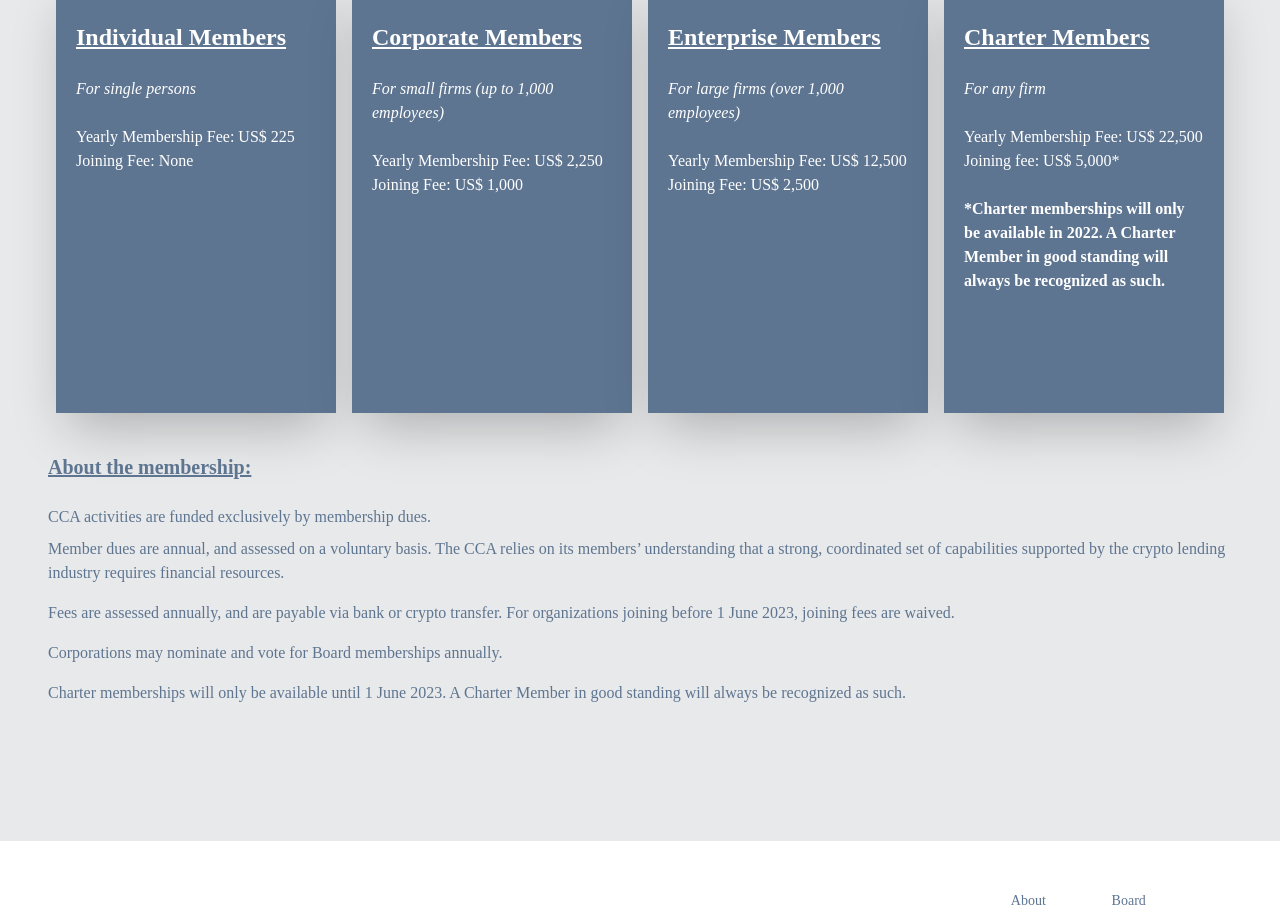
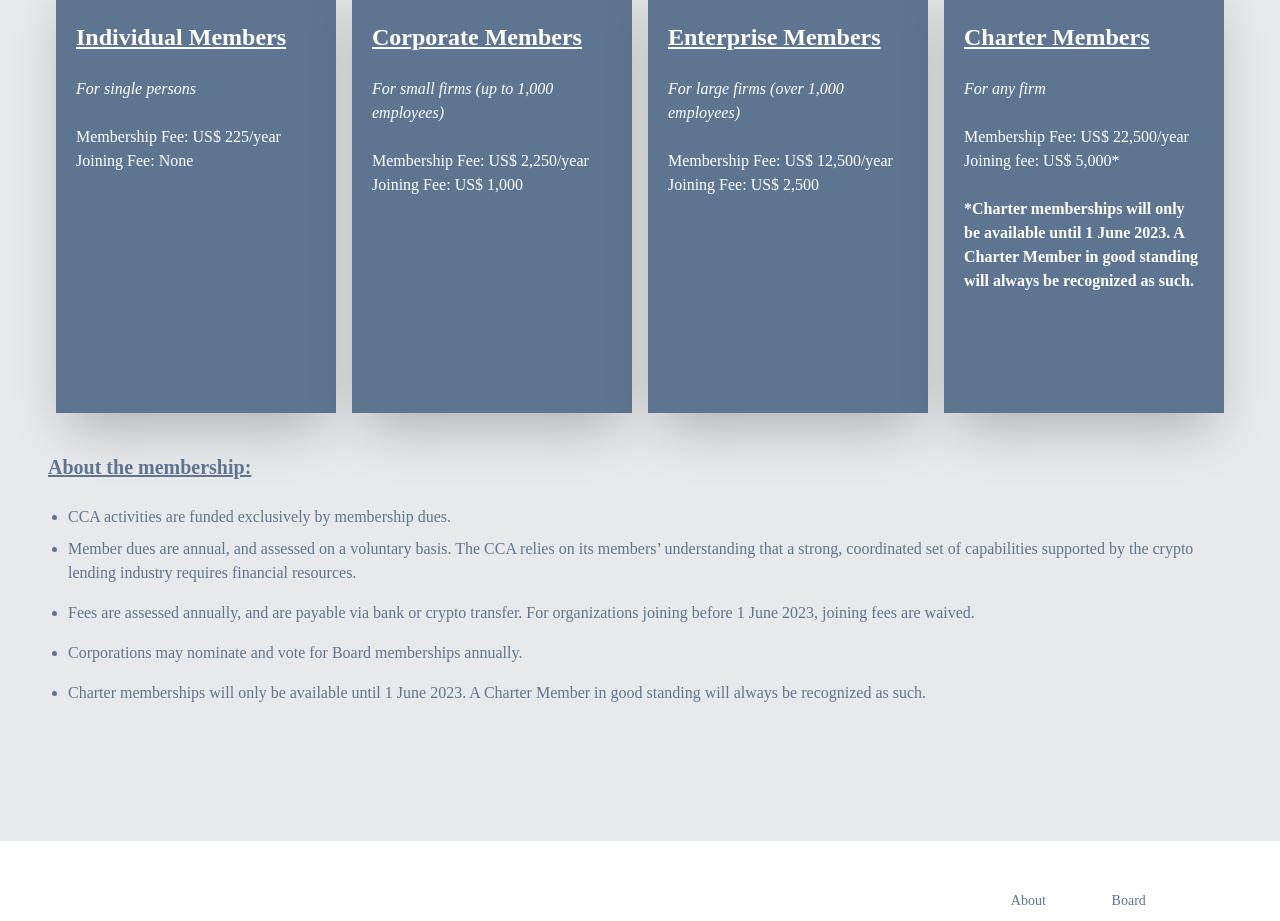
Before and after one commit to crypto-credit-association/cca-website, a Next.js app: page /membership in a window 1280 px wide. Shown: the part 1360-2281 px from the top of the page. Built offline with nearby package versions, Linux system fonts and the light colour scheme; a web font is replaced by a local one.

Commit message:
Membership page copy updates

```diff
--- a/pages/membership.js
+++ b/pages/membership.js
@@ -60,35 +60,37 @@ function Membership() {
                 <div className="bg-blue-dark h-full py-12 shadow-2xl mb-5 mx-5 md:mx-2">
                   <h4 className="text-white text-2xl font-semibold underline px-5">Individual Members</h4>
                   <p className="py-6 text-white px-5 italic">For single persons </p>
-                  <p className="text-white px-5">Yearly Membership Fee: US$ 225</p>
+                  <p className="text-white px-5">Membership Fee: US$ 225/year</p>
                   <p className="text-white px-5">Joining Fee: None</p>
                 </div>
                 <div className="bg-blue-dark h-full py-12 shadow-2xl mx-5 md:mx-2 mt-5 md:mt-0">
                   <h4 className="text-white text-2xl font-semibold underline px-5">Corporate Members</h4>
                   <p className="italic py-6 text-white px-5">For small firms (up to 1,000 employees)</p>
-                  <p className="text-white px-5">Yearly Membership Fee: US$ 2,250</p>
+                  <p className="text-white px-5">Membership Fee: US$ 2,250/year</p>
                   <p className="text-white px-5">Joining Fee: US$ 1,000</p>
                 </div>
                 <div className="bg-blue-dark mt-10 h-full py-12 shadow-2xl mx-5 md:mx-2  md:mt-0">
                   <h4 className="text-white text-2xl font-semibold underline px-5">Enterprise Members</h4>
                   <p className="py-6 text-white px-5 italic">For large firms (over 1,000 employees) </p>
-                  <p className="text-white px-5">Yearly Membership Fee: US$ 12,500</p>
+                  <p className="text-white px-5">Membership Fee: US$ 12,500/year</p>
                   <p className="text-white px-5">Joining Fee: US$ 2,500</p>
                 </div>
                 <div className="bg-blue-dark mt-10 h-full pt-12 pb-24 shadow-2xl mx-5 md:mx-2 md:mt-0">
                   <h4 className="text-white text-2xl font-semibold underline px-5">Charter Members</h4>
                   <p className="py-6 text-white px-5 italic">For any firm</p>
-                  <p className="text-white px-5">Yearly Membership Fee: US$ 22,500</p>
+                  <p className="text-white px-5">Membership Fee: US$ 22,500/year</p>
                   <p className="text-white px-5">Joining fee: US$ 5,000*</p>
-                  <p className="py-6 px-5 font-semibold text-white">*Charter memberships will only be available in 2022. A Charter Member in good standing will always be recognized as such.</p>
+                  <p className="py-6 px-5 font-semibold text-white">*Charter memberships will only be available until 1 June 2023. A Charter Member in good standing will always be recognized as such.</p>
                 </div>
             </div>
             <p className="pt-10 pb-6 text-xl font-semibold underline">About the membership:</p>
-                    <p>CCA activities are funded exclusively by membership dues.</p>
-                    <p className="py-2">Member dues are annual, and assessed on a voluntary basis. The CCA relies on its members’ understanding that a strong, coordinated set of capabilities supported by the crypto lending industry requires financial resources.</p>
-                    <p className="py-2">Fees are assessed annually, and are payable via bank or crypto transfer.  For organizations joining before 1 June 2023, joining fees are waived.</p>
-                    <p className="py-2">Corporations may nominate and vote for Board memberships annually.</p>
-                    <p className="py-2">Charter memberships will only be available until 1 June 2023. A Charter Member in good standing will always be recognized as such.</p>
+            <ul className="ml-5 md:ml-0 list-outside list-disc px-5">
+                    <li>CCA activities are funded exclusively by membership dues.</li>
+                    <li className="py-2">Member dues are annual, and assessed on a voluntary basis. The CCA relies on its members’ understanding that a strong, coordinated set of capabilities supported by the crypto lending industry requires financial resources.</li>
+                    <li className="py-2">Fees are assessed annually, and are payable via bank or crypto transfer.  For organizations joining before 1 June 2023, joining fees are waived.</li>
+                    <li className="py-2">Corporations may nominate and vote for Board memberships annually.</li>
+                    <li className="py-2">Charter memberships will only be available until 1 June 2023. A Charter Member in good standing will always be recognized as such.</li>
+            </ul>
           </div>
         </div>
       </div>
```
